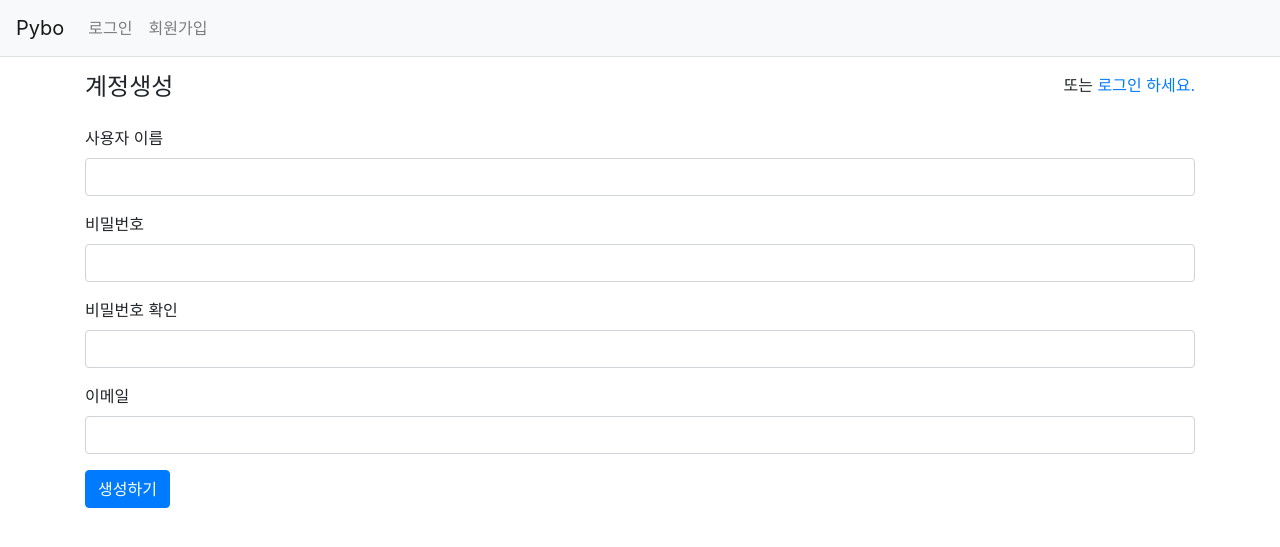
After one commit to duffyishere/Django, a Django app: page /common/signup/ in a window 1280 px wide. The commit adds this page. Shown: the top 547 px of the page. Run offline with Django 3.2, Linux system fonts and the light colour scheme.

```diff
--- /dev/null
+++ b/mysite/common/forms.py
@@ -0,0 +1,11 @@
+from django import forms
+from django.contrib.auth.forms import UserCreationForm
+from django.contrib.auth.models import User
+
+
+class UserForm(UserCreationForm):
+    email = forms.EmailField(label="이메일")
+
+    class Meta:
+        model = User
+        fields = ("username", "email")
--- a/mysite/common/urls.py
+++ b/mysite/common/urls.py
@@ -1,8 +1,12 @@
 from django.urls import path
 from django.contrib.auth import views as auth_views
+
+from common import views
 
 app_name = 'common'
 
 urlpatterns = [
     path('login/', auth_views.LoginView.as_view(template_name='common/login.html'), name='login'),
+    path('logout/', auth_views.LogoutView.as_view(), name='logout'),
+    path('signup/', views.signup, name='signup'),
 ]
--- a/mysite/common/views.py
+++ b/mysite/common/views.py
@@ -1,3 +1,20 @@
-from django.shortcuts import render
+from django.contrib.auth import authenticate, login
+from django.shortcuts import render, redirect
 
-# Create your views here.
+from common.forms import UserForm
+
+
+def signup(request):
+    form = UserForm()
+
+    if request.method == 'POST':
+        form = UserForm(request.POST)
+        if form.is_valid():
+            form.save()
+            username = form.cleaned_data.get('username')
+            raw_password = form.cleaned_data.get('password1')
+            user = authenticate(username=username, password=raw_password)
+            login(request, user)
+            return redirect('index')
+
+    return render(request, 'common/signup.html', {'form':form})
--- a/mysite/config/settings.py
+++ b/mysite/config/settings.py
@@ -128,6 +128,9 @@ STATIC_URL = '/static/'
 # 로그인 성공후 이동하는 URL
 LOGIN_REDIRECT_URL = '/'
 
+# 로그아웃 성공후 이동하는 URL
+LOGOUT_REDIRECT_URL = '/'
+
 # Default primary key field type
 # https://docs.djangoproject.com/en/3.2/ref/settings/#default-auto-field
 
--- a/mysite/pybo/models.py
+++ b/mysite/pybo/models.py
@@ -1,3 +1,4 @@
+from django.contrib.auth.models import User
 from django.db import models
 from django.utils.timezone import now
 
@@ -6,6 +7,7 @@ class Question(models.Model):
     subject = models.CharField(max_length=200)
     content = models.TextField()
     create_date = models.DateTimeField(default=now)
+    author = models.ForeignKey(User, on_delete=models.CASCADE)
 
     def __str__(self):
         return self.subject
@@ -14,6 +16,7 @@ class Answer(models.Model):
     question = models.ForeignKey(Question, on_delete=models.CASCADE)
     content = models.TextField()
     create_date = models.DateTimeField(default=now)
+    author = models.ForeignKey(User, on_delete=models.CASCADE)
 
     def __str__(self):
         return self.subject
--- a/mysite/templates/base.html
+++ b/mysite/templates/base.html
@@ -19,12 +19,18 @@
     </button>
     <div class="collapse navbar-collapse flex-grow-0" id="navbarNav">
         <ul class="navbar-nav">
+            {% if user.is_authenticated %}
+            <li class="nav-item ">
+                <a class="nav-link" href="{% url 'common:logout' %}">{{ user.username }} (로그아웃)</a>
+            </li>
+            {% else %}
             <li class="nav-item ">
                 <a class="nav-link" href="{% url 'common:login' %}">로그인</a>
             </li>
             <li class="nav-item ">
                 <a class="nav-link" href="#">회원가입</a>
             </li>
+            {% endif %}
         </ul>
     </div>
 </nav>
--- /dev/null
+++ b/mysite/templates/common/signup.html
@@ -0,0 +1,38 @@
+{% extends "base.html" %}
+{% block contents %}
+<div class="container my-3">
+    <div class="row my-3">
+        <div class="col-4">
+            <h4>계정생성</h4>
+        </div>
+        <div class="col-8 text-right">
+            <span>또는 <a href="{% url 'common:login' %}">로그인 하세요.</a></span>
+        </div>
+    </div>
+    <form method="post" class="post-form">
+        {% csrf_token %}
+        {% include "form_errors.html" %}
+        <div class="form-group">
+            <label for="username">사용자 이름</label>
+            <input type="text" class="form-control" name="username" id="username"
+                   value="{{ form.username.value|default_if_none:'' }}">
+        </div>
+        <div class="form-group">
+            <label for="password1">비밀번호</label>
+            <input type="password" class="form-control" name="password1" id="password1"
+                   value="{{ form.password1.value|default_if_none:'' }}">
+        </div>
+        <div class="form-group">
+            <label for="password2">비밀번호 확인</label>
+            <input type="password" class="form-control" name="password2" id="password2"
+                   value="{{ form.password2.value|default_if_none:'' }}">
+        </div>
+        <div class="form-group">
+            <label for="email">이메일</label>
+            <input type="text" class="form-control" name="email" id="email"
+                   value="{{ form.email.value|default_if_none:'' }}">
+        </div>
+        <button type="submit" class="btn btn-primary">생성하기</button>
+    </form>
+</div>
+{% endblock %}
--- a/mysite/templates/pybo/question_list.html
+++ b/mysite/templates/pybo/question_list.html
@@ -7,7 +7,8 @@
         <thead>
         <tr class="thead-dark">
             <th>번호</th>
-            <th>제목</th>
+            <th style="width:50%">제목</th>
+            <th>글쓴이</th>
             <th>작성일시</th>
         </tr>
         </thead>
@@ -18,12 +19,13 @@
             <td>
                 {{ question_list.paginator.count|sub:question_list.start_index|sub:forloop.counter0|add:1 }}
             </td>
-            <td>
+            <td class="text-left">
                 <a href="{% url 'pybo:detail' question.id %}">{{ question.subject }}</a>
                 {% if question.answer_set.count > 0 %}
                     <span class="text-danger small ml-2">{{ question.answer_set.count }}</span>
                 {% endif %}
             </td>
+            <td>{{ question.author.username }}</td>
             <td>{{ question.create_date }}</td>
         </tr>
         {% endfor %}
```
Also changed, not shown: mysite/pybo/forms.py (+14 -1 lines), mysite/pybo/views.py (+18 -8 lines), mysite/templates/common/login.html (+9 -0 lines), mysite/templates/pybo/question_detail.html (+7 -5 lines), mysite/pybo/migrations/0003_question_author.py (added), mysite/pybo/migrations/0004_answer_author.py (added), 1 other file.
